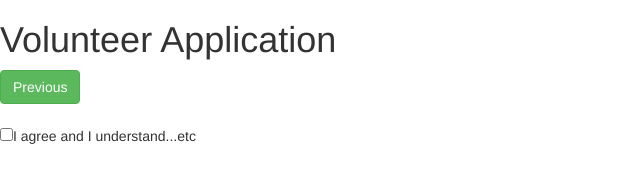
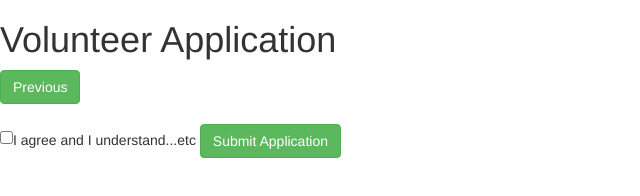
Before and after one commit to tony2times2times/emily-program-foundation, a website: page Volunteer/public/views/form.html at #!/waiver in a window 1280 px wide. Shown: the whole page, without its empty margins (0-640 px from the left). Drawn offline with Linux system fonts and the light colour scheme.

Commit message:
added  submit application button

```diff
--- a/Volunteer/public/views/partials/waiver.html
+++ b/Volunteer/public/views/partials/waiver.html
@@ -2,3 +2,5 @@
 <button type="button" class="btn btn-success" ng-click="wavPrev()">Previous</button><br>
 </br>
 <input type="checkbox">I agree and I understand...etc</input>
+
+<button type="button" class="btn btn-success" ng-click="submitApp">Submit Application</button>
```
